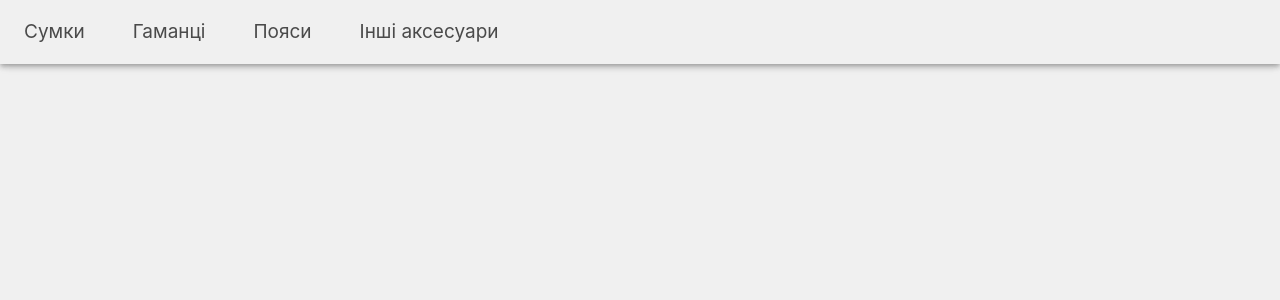
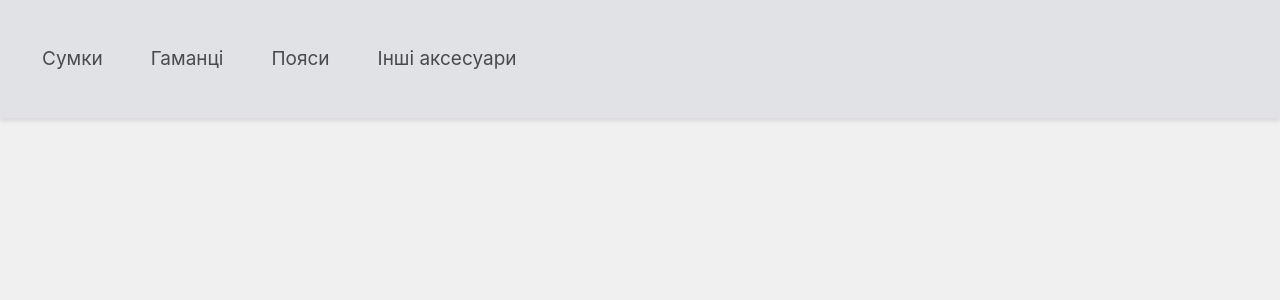
Before and after one commit to KaterynaKocheharova/Handmade-Products-Store, a React (Vite) app: page / in a window 1280 px wide. Shown: the top 300 px of the page. Built offline with nearby package versions, Linux system fonts and the light colour scheme.

Commit message:
fix header

```diff
--- a/src/App.jsx
+++ b/src/App.jsx
@@ -5,7 +5,7 @@ import NavBar from "components/NavBar/NavBar";
 function App() {
   return (
     <ThemeProvider theme={theme}>
-      <NavBar/>
+      <NavBar />
     </ThemeProvider>
   );
 }
--- a/src/components/NavBar/NavBar.jsx
+++ b/src/components/NavBar/NavBar.jsx
@@ -1,17 +1,16 @@
-import AppBar from "@mui/material/AppBar";
-import Toolbar from "@mui/material/Toolbar";
+import Container from "components/common/Container/Container";
 import NavList from "./NavList";
 import NavBarMenu from "./Menu";
-
+import css from "./NavBar.module.css"
 
 const NavBar = () => {
   return (
-    <AppBar>
-      <Toolbar>
+    <header className={css.header}>
+      <Container>
         <NavList />
-        <NavBarMenu/>
-      </Toolbar>
-    </AppBar>
+        <NavBarMenu />
+      </Container>
+    </header>
   );
 };
 
--- a/src/components/NavBar/NavBar.module.css
+++ b/src/components/NavBar/NavBar.module.css
@@ -1,3 +1,10 @@
+.header {
+  padding-top: 3rem;
+  padding-bottom: 3rem;
+  background-color: var(--secondary-bg-color);
+  box-shadow: 0 3px 5px rgba(0, 0, 0, 0.1);
+}
+
 .nav-list {
   display: none;
 }
@@ -26,10 +33,6 @@
   color: inherit;
 }
 
-.menu-container {
-  display: block;
-}
-
 @media screen and (min-width: 600px) {
   .menu-container {
     display: none;
--- /dev/null
+++ b/src/components/common/Container/Container.jsx
@@ -0,0 +1,11 @@
+import css from "./Container.module.css";
+
+const Container = ({children}) => {
+  return (
+    <div className={css.container}>
+      {children}
+    </div>
+  )
+}
+
+export default Container;
--- /dev/null
+++ b/src/components/common/Container/Container.module.css
@@ -0,0 +1,7 @@
+.container {
+    max-width: 95%;
+    padding-right: 10px;
+    padding-left: 10px;
+    margin-right: auto;
+    margin-left: auto;
+  }
--- a/src/theme.js
+++ b/src/theme.js
@@ -37,14 +37,6 @@ const theme = createTheme({
   },
 
   components: {
-    MuiAppBar: {
-      styleOverrides: {
-        root: {
-          backgroundColor: customPalette.mainBgColor,
-          color: customPalette.mainFontColor,
-        },
-      },
-    },
     MuiButton: {
       styleOverrides: {
         root: {
```
